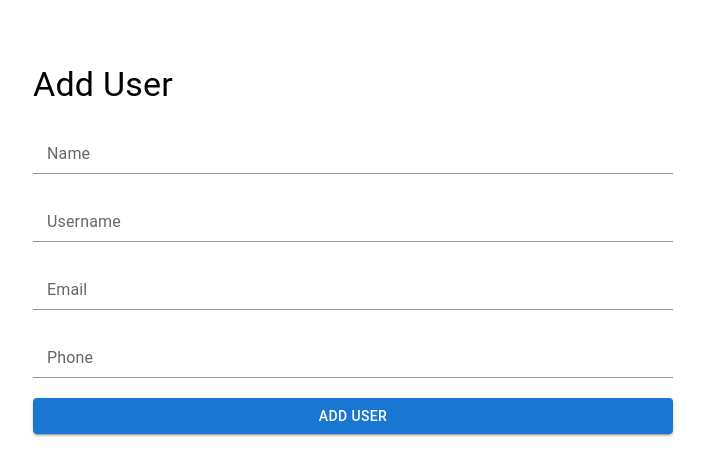
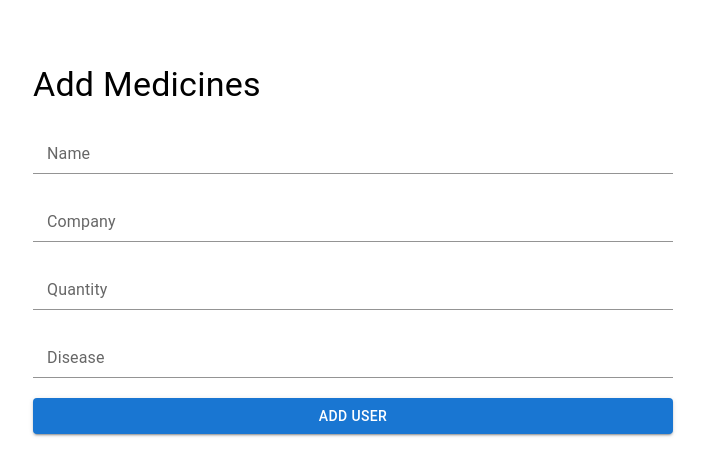
Before and after one commit to mrunalk05/Sevasadan-Lifeline, a React (Create React App) app in the folder Inventory/client/: page / in a window 1280 px wide. Shown: the top 476 px of the page, without its empty margins (287-992 px from the left). Built offline with nearby package versions, Linux system fonts and the light colour scheme.

Commit message:
model schema updated

```diff
--- a/Inventory/client/src/components/adduser.js
+++ b/Inventory/client/src/components/adduser.js
@@ -5,9 +5,9 @@ import { addUser } from '../services/api';
 
 const initialValue = {
     name: '',
-    username: '',
-    email: '',
-    phone: ''
+    company: '',
+    quantity: '',
+    disease: ''
 }
 
 const Container = styled(FormGroup)`
@@ -19,7 +19,7 @@ const Container = styled(FormGroup)`
 
 const AddUser = () => {
     const [user, setUser] = useState(initialValue);
-    const { name, username, email, phone } = user;
+    const { name, company, quantity, disease } = user;
 
     // const navigate = useNavigate();
 
@@ -34,22 +34,22 @@ const AddUser = () => {
 
     return (
         <Container>
-            <Typography variant="h4">Add User</Typography>
+            <Typography variant="h4">Add Medicines</Typography>
             <FormControl>
                 <InputLabel htmlFor="my-input">Name</InputLabel>
                 <Input onChange={(e) => onValueChange(e)} name='name' value={name} id="my-input" />
             </FormControl>
             <FormControl>
-                <InputLabel htmlFor="my-input">Username</InputLabel>
-                <Input onChange={(e) => onValueChange(e)} name='username' value={username} id="my-input" />
+                <InputLabel htmlFor="my-input">Company</InputLabel>
+                <Input onChange={(e) => onValueChange(e)} name='company' value={company} id="my-input" />
             </FormControl>
             <FormControl>
-                <InputLabel htmlFor="my-input">Email</InputLabel>
-                <Input onChange={(e) => onValueChange(e)} name='email' value={email} id="my-input"/>
+                <InputLabel htmlFor="my-input">Quantity</InputLabel>
+                <Input onChange={(e) => onValueChange(e)} name='quantity' value={quantity} id="my-input"/>
             </FormControl>
             <FormControl>
-                <InputLabel htmlFor="my-input">Phone</InputLabel>
-                <Input onChange={(e) => onValueChange(e)} name='phone' value={phone} id="my-input" />
+                <InputLabel htmlFor="my-input">Disease</InputLabel>
+                <Input onChange={(e) => onValueChange(e)} name='disease' value={disease} id="my-input" />
             </FormControl>
             <FormControl>
                 <Button variant="contained" color="primary" onClick={() => addUserDetails()}>Add User</Button>
```
Also changed, not shown: 1 other file (tests, documents, lock files or other folders).
